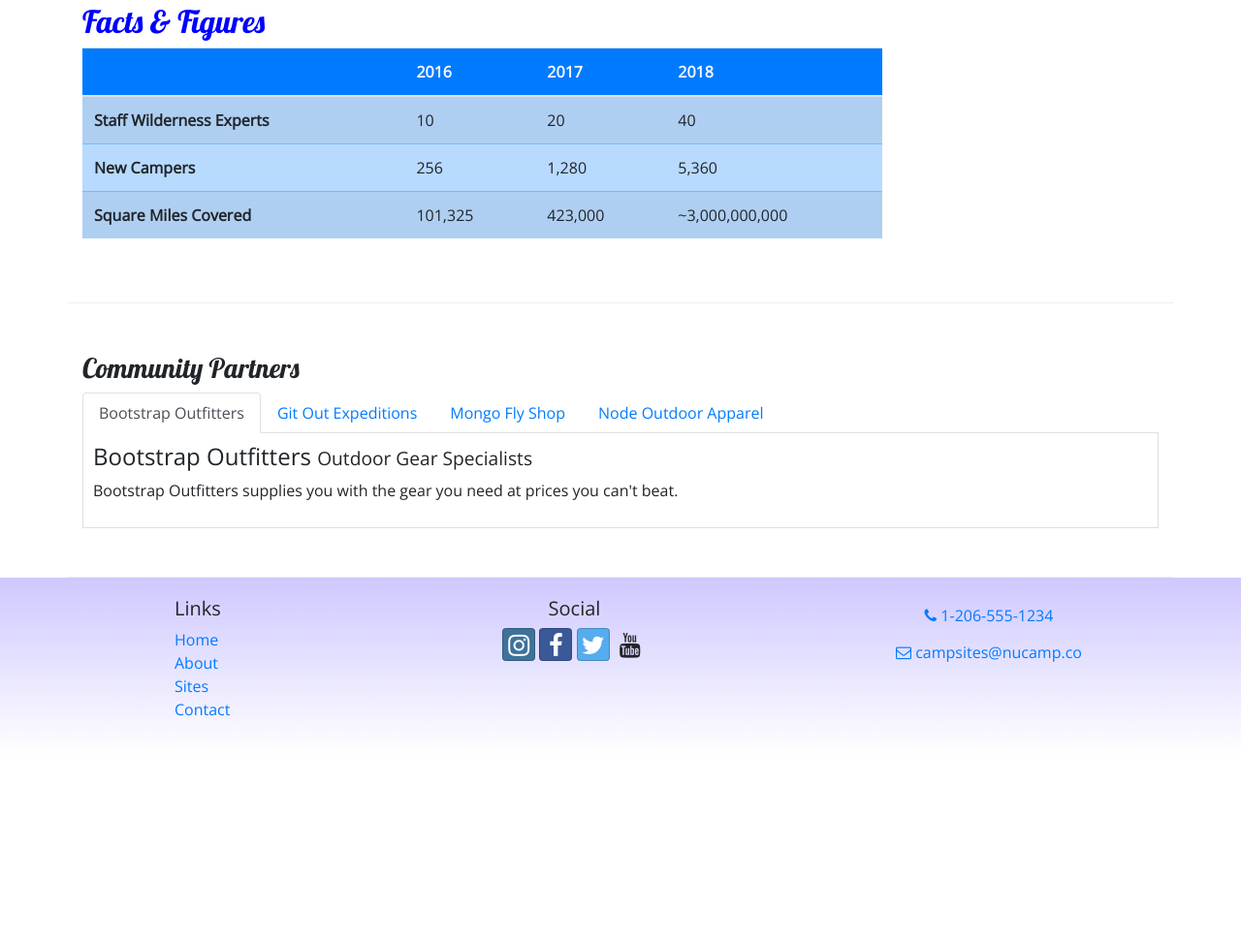
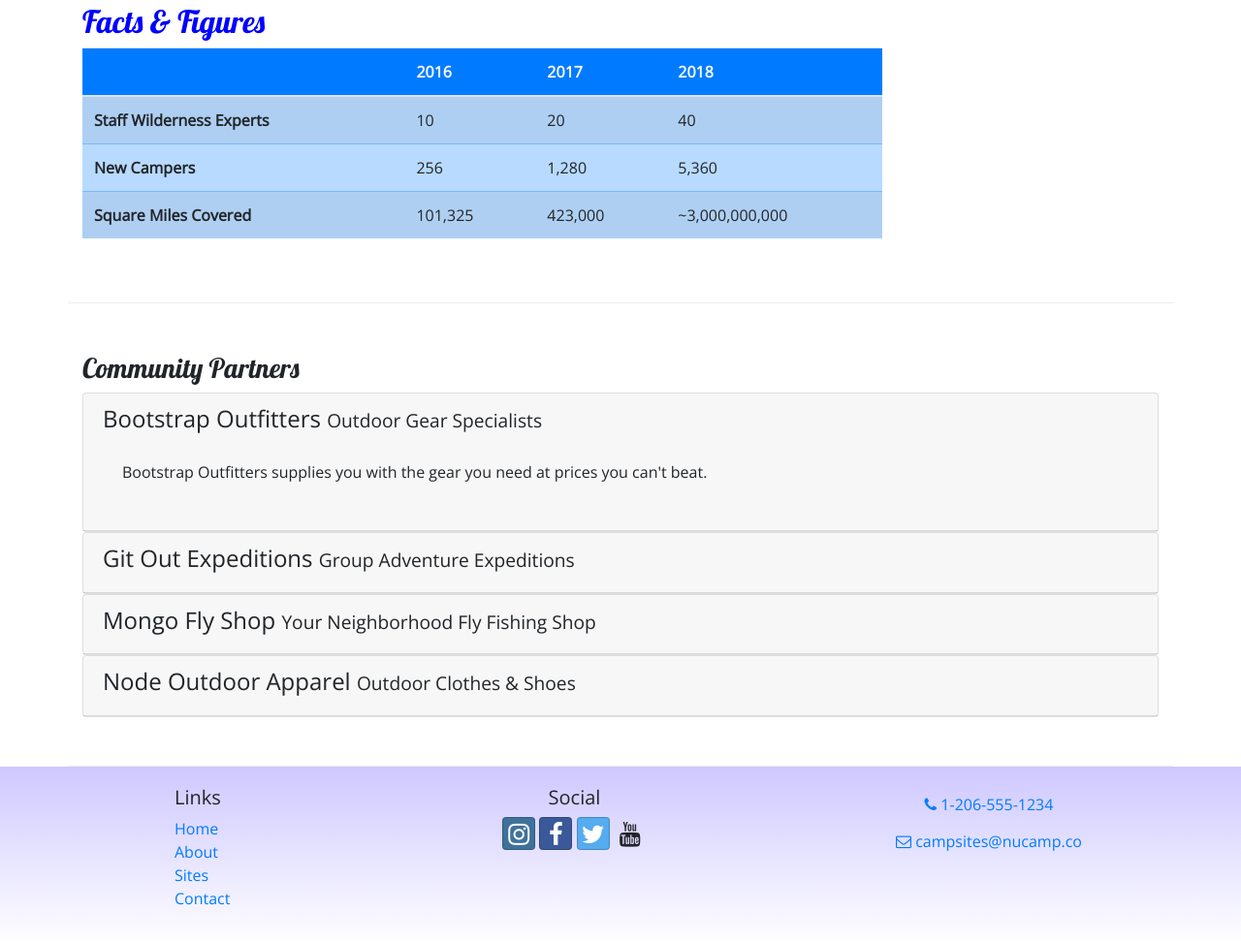
Before and after one commit to gelo650/nucampProject1, a website: page aboutus.html in a window 1280 px wide. Shown: the part 876-1849 px from the top of the page at 97% size. Before the commit the page ends 1656 px from the top, so only its background shows below. Drawn offline with nearby package versions, Linux system fonts and the light colour scheme.

```diff
--- a/aboutus.html
+++ b/aboutus.html
@@ -162,37 +162,64 @@
                 <div class="col-12">
                     <h3>Community Partners</h3>
 
-                    <ul class="nav nav-tabs">
-                        <li class="nav-item">
-                            <a class="nav-link active" href="#bootstrap" role="tab" data-toggle="tab">Bootstrap Outfitters</a>
-                        </li>
-                        <li class="nav-item">
-                            <a class="nav-link" href="#git" role="tab" data-toggle="tab">Git Out Expeditions</a>
-                        </li>
-                        <li class="nav-item">
-                            <a class="nav-link" href="#mongo" role="tab" data-toggle="tab">Mongo Fly Shop</a>
-                        </li>
-                        <li class="nav-item">
-                            <a class="nav-link" href="#node" role="tab" data-toggle="tab">Node Outdoor Apparel</a>
-                        </li>
-                    </ul>
 
-                    <div class="tab-content">
-                        <div role="tabpanel" class="tab-pane fade show active" id="bootstrap">
-                            <h4>Bootstrap Outfitters <small>Outdoor Gear Specialists</small></h4>
-                            <p class="d-none d-sm-block">Bootstrap Outfitters supplies you with the gear you need at prices you can't beat.</p>
+
+                    <div id="accordion">
+                        <div class="card">
+                            <div role="tab" class="card-header">
+                                <h4>
+                                    <a data-toggle="collapse" data-target="#bootstrap">
+                                        Bootstrap Outfitters <small>Outdoor Gear Specialists</small>
+                                    </a>
+                                </h4>
+                                <div class="collapse show" id="bootstrap" data-parent="#accordion">
+                                    <div class="card-body">
+                                        <p class="d-none d-sm-block">Bootstrap Outfitters supplies you with the gear you need at prices you can't beat.</p>
+                                    </div>
+                                </div>
+                            </div>
                         </div>
-                        <div role="tabpanel" class="tab-pane fade" id="git">
-                            <h4>Git Out Expeditions <small>Group Adventure Expeditions</small></h4>
-                            <p class="d-none d-sm-block">Join Git Out Expeditions to explore new horizons with a group of other adventurers!</p>
+                        <div class="card">
+                            <div role="tab" class="card-header">
+                                <h4>
+                                    <a class="collapsed" data-toggle="collapse" data-target="#git">
+                                        Git Out Expeditions <small>Group Adventure Expeditions</small>
+                                    </a>
+                                </h4>
+                                <div class="collapse" id="git" data-parent="#accordion">
+                                    <div class="card-body">
+                                        <p class="d-none d-sm-block">Join Git Out Expeditions to explore new horizons with a group of other adventurers!</p>
+                                   </div>
+                                </div>
+                            </div>
                         </div>
-                        <div role="tabpanel" class="tab-pane fade" id="mongo">
-                            <h4>Mongo Fly Shop <small>Your Neighborhood Fly Fishing Shop.</small></h4>
-                            <p class="d-none d-sm-block">Need a new fishing pole, a tacklebox, or flies of all kinds? Stop by Mongo Fly Shop.</p>
+                        <div class="card">
+                            <div role="tab" class="card-header">
+                                <h4>
+                                    <a class="collapsed" data-toggle="collapse" data-target="#mongo">
+                                        Mongo Fly Shop <small>Your Neighborhood Fly Fishing Shop</small>
+                                    </a>
+                                </h4>
+                                <div class="collapse" id="mongo" data-parent="#accordion">
+                                    <div class="card-body">
+                                        <p class="d-none d-sm-block">Need a new fishing pole, a tacklebox, or flies of all kinds? Stop by Mongo Fly Shop.</p>
+                                    </div>
+                                </div>
+                            </div>
                         </div>
-                        <div role="tabpanel" class="tab-pane fade" id="node">
-                            <h4>Node Outdoor Apparel <small>Outdoor Clothes & Shoes</small></h4>
-                            <p class="d-none d-sm-block">From polar fleeces to swimsuits, hiking boots to waders, a visit to Node will be sure to get you covered.</p>
+                        <div class="card">
+                            <div role="tab" class="card-header">
+                                <h4>
+                                    <a class="collapsed" data-toggle="collapse" data-target="#node">
+                                        Node Outdoor Apparel <small>Outdoor Clothes & Shoes</small>
+                                    </a>
+                                </h4>
+                                <div class="collapse" id="node" data-parent="#accordion">
+                                    <div class="card-body">
+                                        <p class="d-none d-sm-block">From polar fleeces to swimsuits, hiking boots to waders, a visit to Node will be sure to get you covered.</p>
+                                    </div>
+                                </div>
+                            </div>
                         </div>
                     </div>
 
```
Also changed, not shown: index.html (+10 -0 lines).
